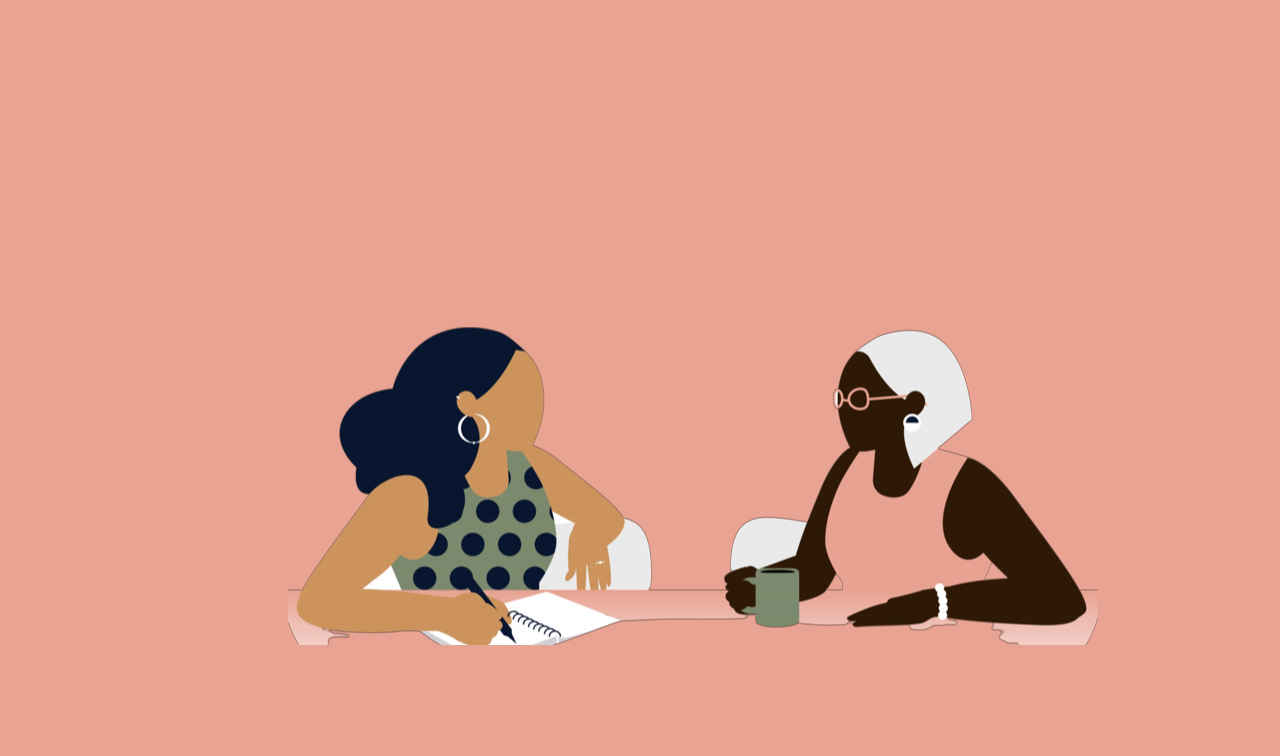
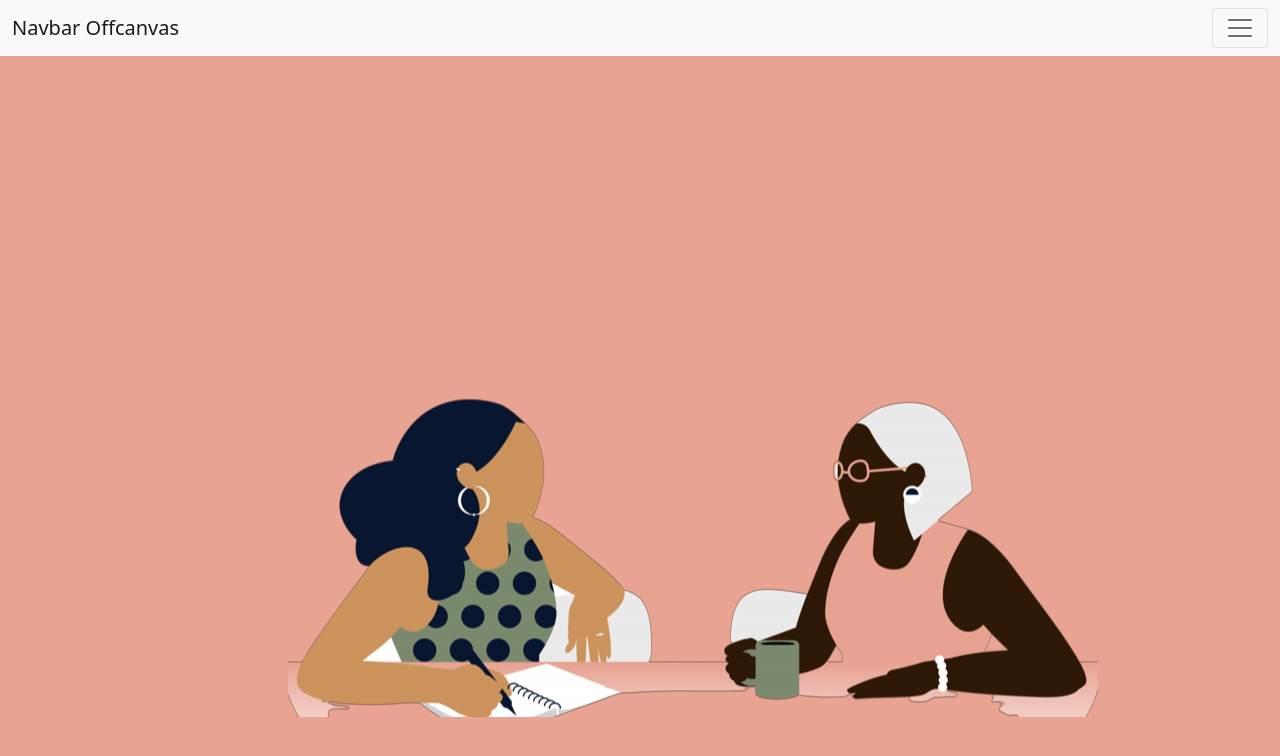
Before and after one commit to ksuares1/aio, a React (Create React App) app in the folder heyauntie/: page / in a window 1280 px wide. Shown: the top 756 px of the page. Built offline with nearby package versions, Linux system fonts and the light colour scheme.

Commit message:
added navbar

```diff
--- a/heyauntie/package.json
+++ b/heyauntie/package.json
@@ -10,6 +10,7 @@
     "bootstrap": "^5.1.3",
     "express": "^4.18.1",
     "react": "^18.2.0",
+    "react-bootstrap": "^2.4.0",
     "react-dom": "^18.2.0",
     "react-google-login": "^5.2.2",
     "react-router-dom": "^6.3.0",
--- a/heyauntie/src/Pages/Home.js
+++ b/heyauntie/src/Pages/Home.js
@@ -1,5 +1,5 @@
 import MainPage from "../components/Main";
-
+import Toolbar from "../components/Navbar";
 
 
 
@@ -7,6 +7,7 @@
     return(
         <main class="home-style">
             <div class="heyauntie-img">
+                <Toolbar/>
                 <MainPage/>
 
             </div>
--- /dev/null
+++ b/heyauntie/src/components/Navbar.js
@@ -0,0 +1,60 @@
+import Button from 'react-bootstrap/Button';
+import Container from 'react-bootstrap/Container';
+// import Form from 'react-bootstrap/Form';
+import Nav from 'react-bootstrap/Nav';
+import Navbar from 'react-bootstrap/Navbar';
+import NavDropdown from 'react-bootstrap/NavDropdown';
+import Offcanvas from 'react-bootstrap/Offcanvas';
+
+function Toolbar() {
+  return (
+    <>
+      {[false,].map((expand) => (
+        <Navbar key={expand} bg="light" expand={expand} className="mb-3">
+          <Container fluid>
+            <Navbar.Brand href="#">Navbar Offcanvas</Navbar.Brand>
+            <Navbar.Toggle aria-controls={`offcanvasNavbar-expand-${expand}`} />
+            <Navbar.Offcanvas
+              id={`offcanvasNavbar-expand-${expand}`}
+              aria-labelledby={`offcanvasNavbarLabel-expand-${expand}`}
+              placement="end"
+            >
+              <Offcanvas.Header closeButton>
+                <Offcanvas.Title id={`offcanvasNavbarLabel-expand-${expand}`}>
+                  Offcanvas
+                </Offcanvas.Title>
+              </Offcanvas.Header>
+              <Offcanvas.Body>
+                <Nav className="justify-content-end flex-grow-1 pe-3">
+                  <Nav.Link href="#action1">Home</Nav.Link>
+                  <Nav.Link href="#action2">Link</Nav.Link>
+                  <NavDropdown
+                    title="Dropdown"
+                    id={`offcanvasNavbarDropdown-expand-${expand}`}
+                  >
+
+
+                    <NavDropdown.Item href="#action5">
+                      Something else here
+                    </NavDropdown.Item>
+                  </NavDropdown>
+                </Nav>
+                {/* <Form className="d-flex">
+                  <Form.Control
+                    type="search"
+                    placeholder="Search"
+                    className="me-2"
+                    aria-label="Search"
+                  /> */}
+                  <Button variant="outline-success">Search</Button>
+                {/* </Form> */}
+              </Offcanvas.Body>
+            </Navbar.Offcanvas>
+          </Container>
+        </Navbar>
+      ))}
+    </>
+  );
+}
+
+export default Toolbar;
```
Also changed, not shown: 1 other file (tests, documents, lock files or other folders).
